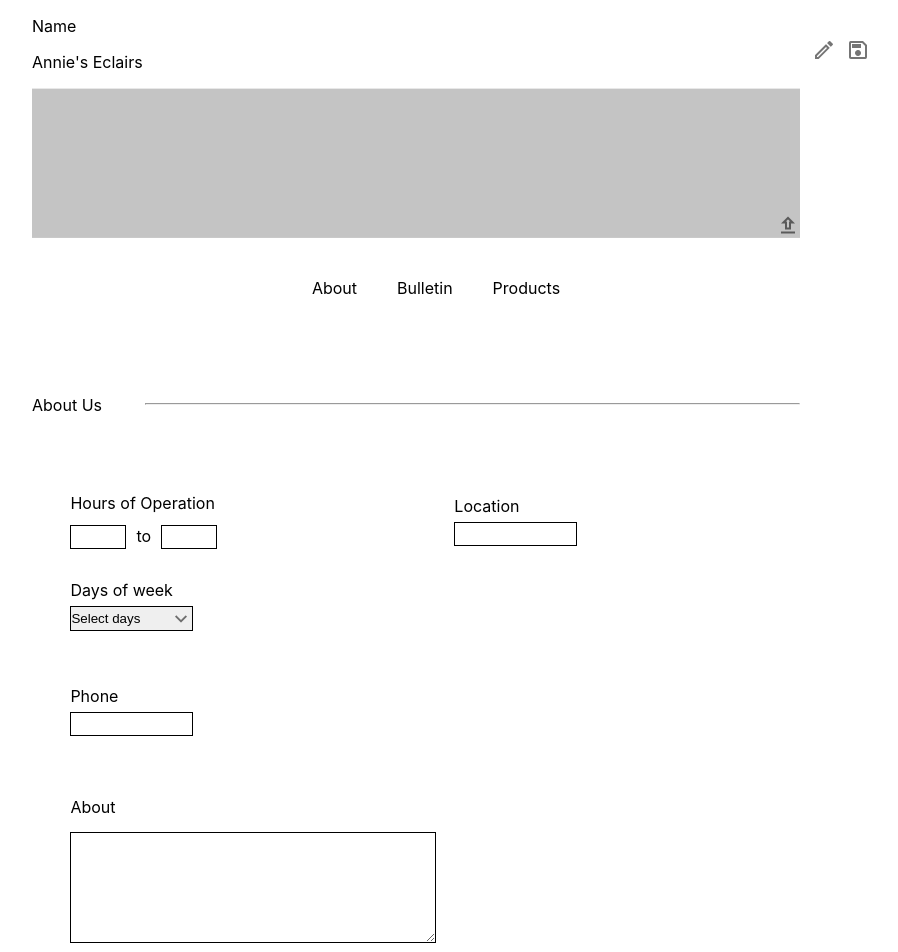
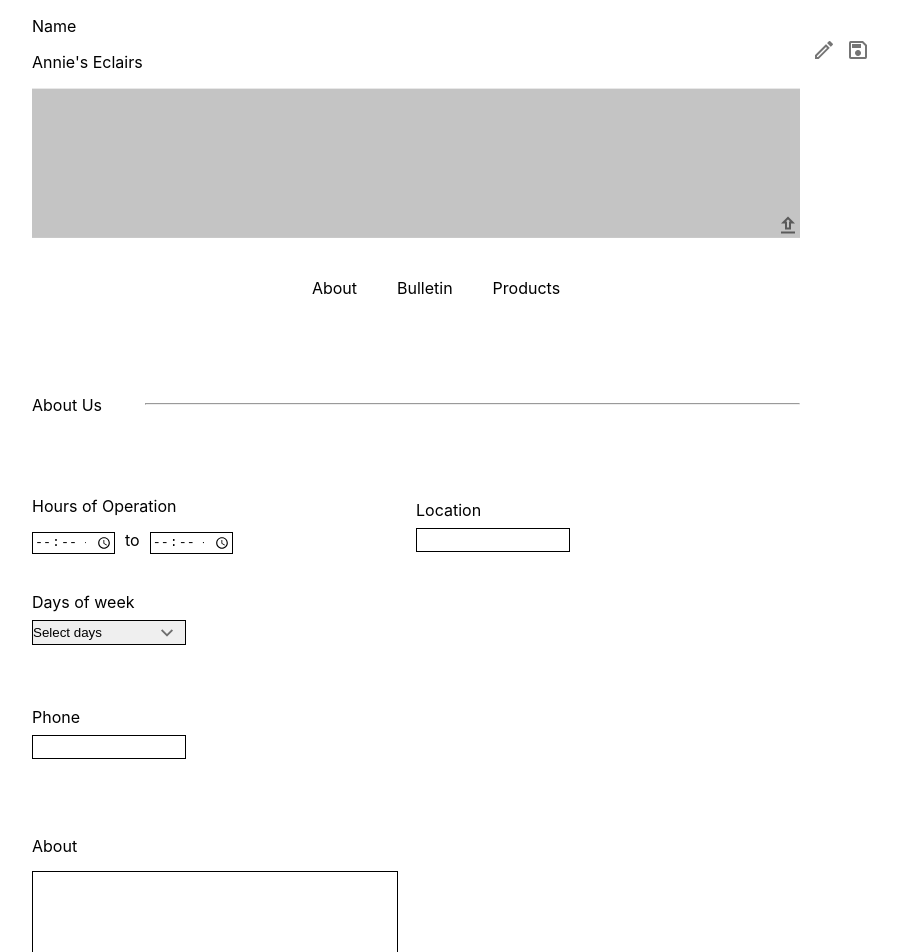
Before and after one commit to gsc229/quick-street-fe, a React (Create React App) app in the folder app/: page / in a window 1280 px wide. Shown: the top 952 px of the page, without its empty margins (224-1122 px from the left). Built offline with nearby package versions, Linux system fonts and the light colour scheme.

Commit message:
restructured components folder

```diff
--- a/app/src/App.css
+++ b/app/src/App.css
@@ -83,8 +83,8 @@
 }
 
 .vendor_info_left {
-  width: 40%;
-  padding: 6% 5%;
+  width: 50%;
+  padding: 6% 0%;
 }
 
 .vendor_info_form input {
@@ -143,7 +143,7 @@
 }
 
 .vendor_info_hour input {
-  width: 50px;
+  width: 80px;
   margin-right: 10px;
 }
 
@@ -159,8 +159,8 @@
 }
 
 .vendor_info_right {
-  width: 40%;
-  padding: 6% 5%;
+  width: 50%;
+  padding: 6% 0%;
 }
 
 .vendor_info_location {
--- a/app/src/components/VendorProfile/VendorAbout.js
+++ b/app/src/components/VendorProfile/VendorAbout.js
@@ -34,7 +34,7 @@ const About = props => {
             <label>Hours of Operation</label>
             <div className="vendor_info_hour_input_group">
               <input
-                type="number"
+                type="time"
                 name="hour_from"
                 value={info.hour_from}
                 onChange={changeHandler}
@@ -42,7 +42,7 @@ const About = props => {
               to
               <input
                 className="vendor_info_hour_input_2"
-                type="number"
+                type="time"
                 name="hour_to"
                 value={info.hour_to}
                 onChange={changeHandler}
@@ -88,7 +88,7 @@ const About = props => {
           <div className="vendor_info_location">
             <label>Location</label>
             <input
-              type="number"
+              type="text"
               name="location"
               value={info.location}
               onChange={changeHandler}
```
Also changed, not shown: app/src/components/VendorProfile/VendorProfile.js (+3 -5 lines), app/src/components/VendorBulletin/VendorAddPostForm.js (renamed from app/src/components/VendorProfile/VendorAddPostForm.js), app/src/components/VendorBulletin/VendorBulletin.js (renamed from app/src/components/VendorProfile/VendorBulletin.js), app/src/components/VendorBulletin/VendorPost.js (renamed from app/src/components/VendorProfile/VendorPost.js), app/src/components/VendorBulletin/VendorPostList.js (renamed from app/src/components/VendorProfile/VendorPostList.js), app/src/components/VendorProduct/Product.js (renamed from app/src/components/VendorProfile/Product.js), app/src/components/VendorProduct/VendorAddProductForm.js (renamed from app/src/components/VendorProfile/VendorAddProductForm.js), app/src/components/VendorProduct/VendorProducts.js (renamed from app/src/components/VendorProfile/VendorProducts.js).
